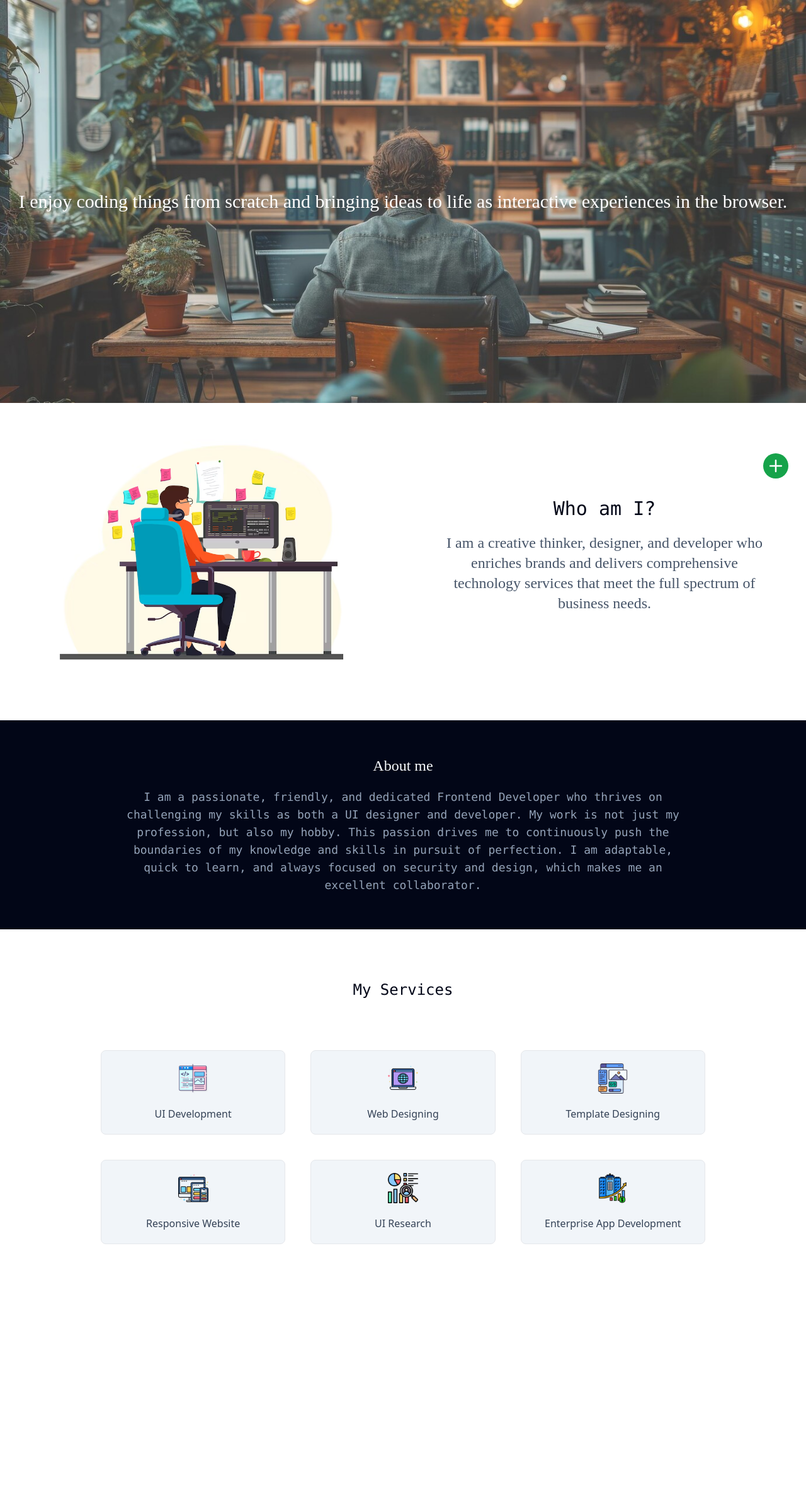
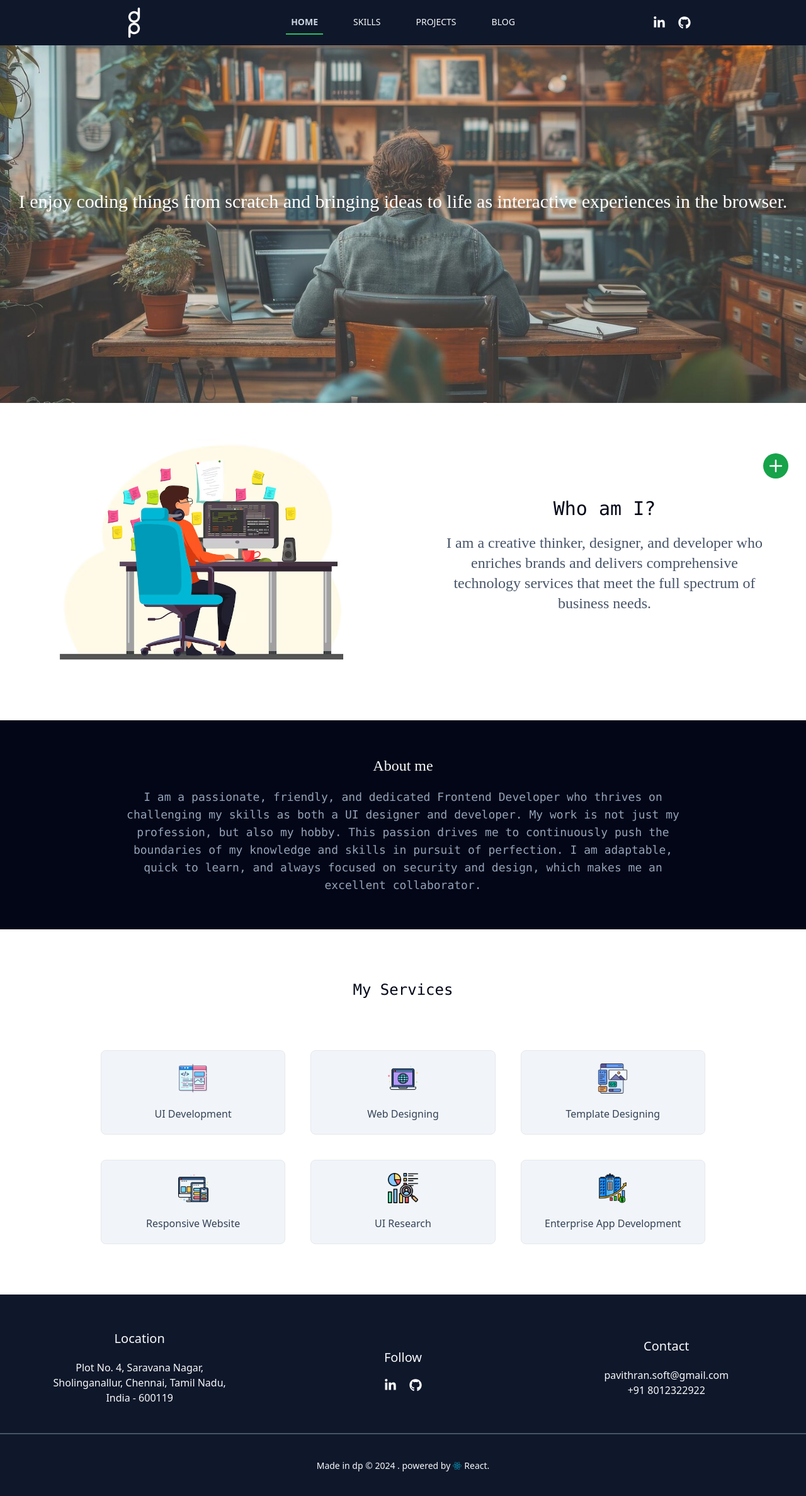
Before and after one commit to pavithransoft/pavi, a React (Vite) app: page / in a window 1280 px wide. Shown: the whole page at 63% size. Before the commit the page ends 2056 px from the top, so only its background shows below. Built offline with nearby package versions, Linux system fonts and the light colour scheme.

Commit message:
profile commit

```diff
--- a/src/pages/Layout.jsx
+++ b/src/pages/Layout.jsx
@@ -1,14 +1,14 @@
 import { Outlet } from "react-router-dom";
-// import Navbar from "../components/Navbar";
-// import Footer from "../components/Footer";
+import Navbar from "../components/Navbar";
+import Footer from "../components/Footer";
 import Popup from "../components/Popup";
 
 const Layout = () => {
   return (
     <div>
-      {/* <Navbar /> */}
+      <Navbar />
       <Outlet />
-      {/* <Footer /> */}
+      <Footer />
       <Popup />
     </div>
   );
```
